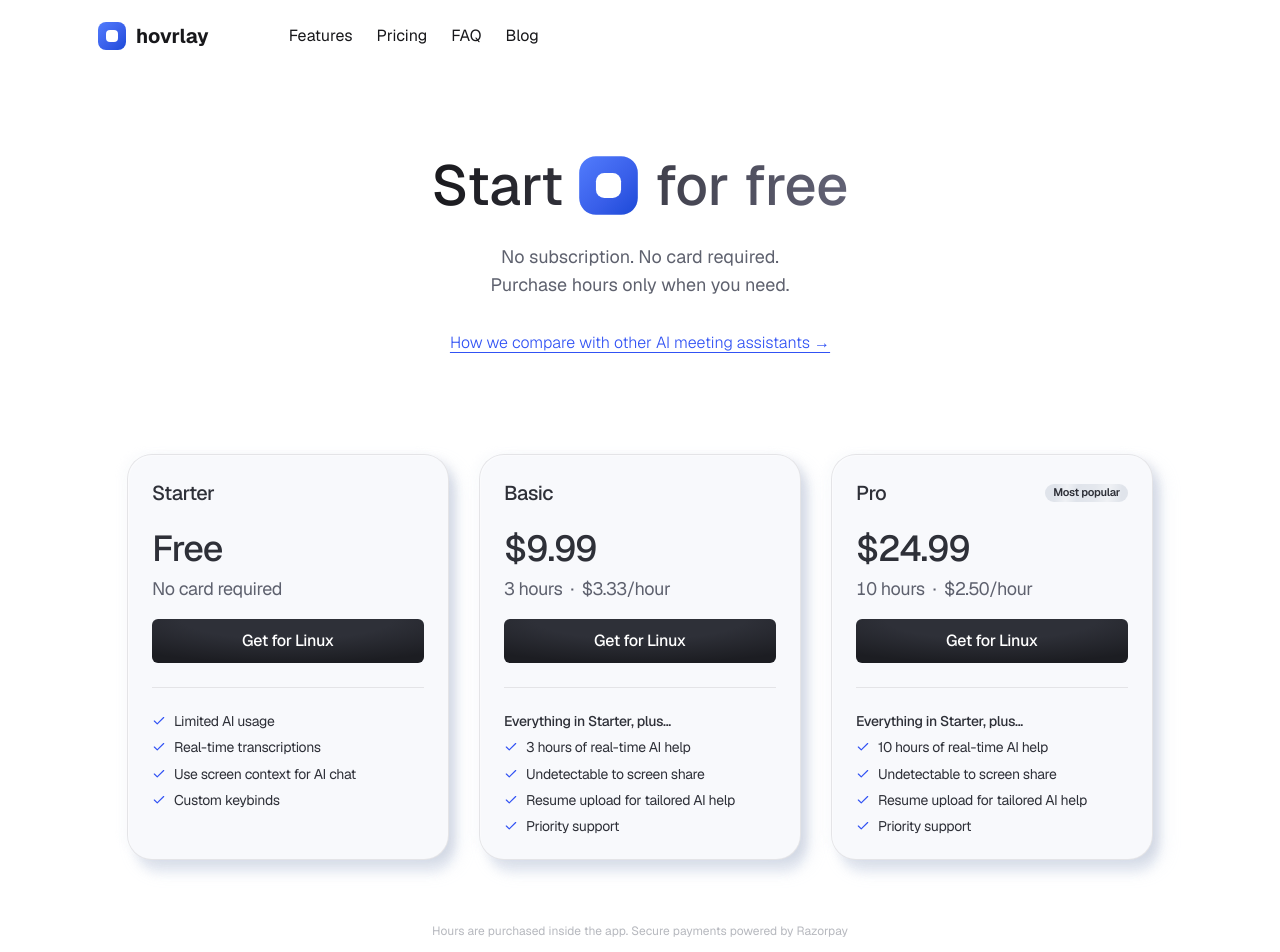
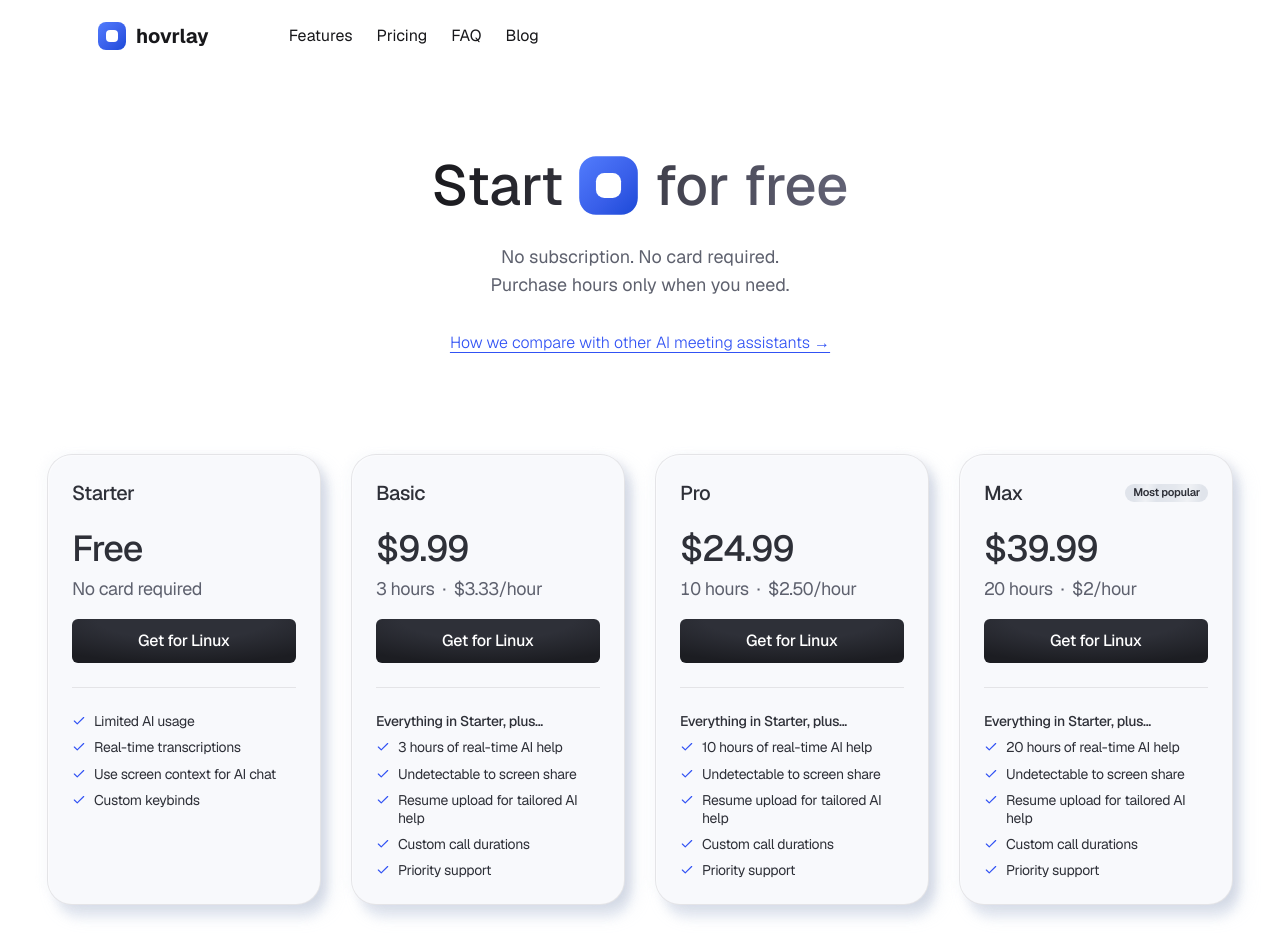
Before and after one commit to hovrlay/hovrlay-website, a Next.js app: page /pricing in a window 1280 px wide. Shown: the top 952 px of the page. Built offline with nearby package versions, Linux system fonts and the light colour scheme.

Commit message:
Added max plan in pricing

```diff
--- a/src/components/Pricing.tsx
+++ b/src/components/Pricing.tsx
@@ -191,6 +191,10 @@ const StarterPlanCard = ({ delay = 0, useInr }: { delay?: number; useInr: boolea
             </p>
             <p className={featureItemClassName}>
               <span className="flex h-[1lh] shrink-0 items-center"><CheckIcon className="h-3.5 w-3.5" /></span>
+              <span>Custom call durations</span>
+            </p>
+            <p className={featureItemClassName}>
+              <span className="flex h-[1lh] shrink-0 items-center"><CheckIcon className="h-3.5 w-3.5" /></span>
               <span>Priority support </span>
             </p>
           </div>
@@ -220,7 +224,6 @@ const ProPlanCard = ({ delay = 0, useInr }: { delay?: number; useInr: boolean })
         <div className="flex min-h-0 flex-1 flex-col">
           <div className="flex items-center justify-between gap-2">
             <p className="text-lg sm:text-xl font-medium tracking-tight text-foreground">Pro</p>
-            <span className="inline-flex h-[18px] shrink-0 items-center justify-center rounded-full bg-[#E0E4EB] bg-[linear-gradient(97.12deg,_rgba(255,255,255,0)_13%,_rgba(255,255,255,0.5)_26.4%,_rgba(255,255,255,0)_39.16%,_rgba(255,255,255,0.128542)_59.34%,_rgba(255,255,255,0.5)_75.6%,_rgba(255,255,255,0)_91.98%)] px-2 py-0.5 text-[11px] leading-tight font-semibold tracking-tight whitespace-nowrap text-foreground">Most popular</span>
           </div>
 
           <div className="mt-6">
@@ -258,6 +261,81 @@ const ProPlanCard = ({ delay = 0, useInr }: { delay?: number; useInr: boolean })
             </p>
             <p className={featureItemClassName}>
               <span className="flex h-[1lh] shrink-0 items-center"><CheckIcon className="h-3.5 w-3.5" /></span>
+              <span>Custom call durations</span>
+            </p>
+            <p className={featureItemClassName}>
+              <span className="flex h-[1lh] shrink-0 items-center"><CheckIcon className="h-3.5 w-3.5" /></span>
+              <span>Priority support </span>
+            </p>
+          </div>
+        </div>
+      </div>
+    </div>
+  );
+};
+
+const MaxPlanCard = ({ delay = 0, useInr }: { delay?: number; useInr: boolean }) => {
+  const { ref, isVisible } = useScrollAnimation({
+    threshold: 0.1,
+    rootMargin: "0px 0px -50px 0px",
+    triggerOnce: true,
+  });
+  const platform = detectDownloadPlatform();
+  const price = useInr ? formatINR(3999) : formatUSD(39.99);
+  const perHour = useInr ? formatINR(200) : formatUSDPerHour(2);
+
+  return (
+    <div
+      ref={ref}
+      className={`flex h-full min-h-0 flex-col pt-5 animate-scroll-fade-in-up ${isVisible ? "visible" : ""}`}
+      style={{ transitionDelay: `${delay}ms` }}
+    >
+      <div className={`${cardClassName} ring-1 ring-border`}>
+        <div className="flex min-h-0 flex-1 flex-col">
+          <div className="flex items-center justify-between gap-2">
+            <p className="text-lg sm:text-xl font-medium tracking-tight text-foreground">Max</p>
+            <span className="inline-flex h-[18px] shrink-0 items-center justify-center rounded-full bg-[#E0E4EB] bg-[linear-gradient(97.12deg,_rgba(255,255,255,0)_13%,_rgba(255,255,255,0.5)_26.4%,_rgba(255,255,255,0)_39.16%,_rgba(255,255,255,0.128542)_59.34%,_rgba(255,255,255,0.5)_75.6%,_rgba(255,255,255,0)_91.98%)] px-2 py-0.5 text-[11px] leading-tight font-semibold tracking-tight whitespace-nowrap text-foreground">Most popular</span>
+          </div>
+
+          <div className="mt-6">
+            <p className="text-4xl font-medium tabular-nums tracking-tight text-foreground leading-none">{price}</p>
+            <p className="mt-2 text-lg font-normal tabular-nums tracking-tight text-muted-foreground">20 hours &nbsp;·&nbsp; {perHour}/hour</p>
+          </div>
+
+          <div className="mt-4">
+            <button
+              type="button"
+              onClick={() => handleDownload(platform)}
+              className={downloadBtnClassName}
+            >
+              <span className="relative z-10 inline-flex w-full items-center justify-center gap-1 whitespace-nowrap">
+                {downloadButtonLabels[platform]}
+              </span>
+            </button>
+          </div>
+
+          <div className="mt-6 border-t border-border pt-6" />
+
+          <div className="space-y-2">
+            <p className="text-sm tracking-tight leading-[1.3] font-medium text-foreground">Everything in Starter, plus...</p>
+            <p className={featureItemClassName}>
+              <span className="flex h-[1lh] shrink-0 items-center"><CheckIcon className="h-3.5 w-3.5" /></span>
+              <span>20 hours of real-time AI help</span>
+            </p>
+            <p className={featureItemClassName}>
+              <span className="flex h-[1lh] shrink-0 items-center"><CheckIcon className="h-3.5 w-3.5" /></span>
+              <span>Undetectable to screen share</span>
+            </p>
+            <p className={featureItemClassName}>
+              <span className="flex h-[1lh] shrink-0 items-center"><CheckIcon className="h-3.5 w-3.5" /></span>
+              <span>Resume upload for tailored AI help</span>
+            </p>
+            <p className={featureItemClassName}>
+              <span className="flex h-[1lh] shrink-0 items-center"><CheckIcon className="h-3.5 w-3.5" /></span>
+              <span>Custom call durations</span>
+            </p>
+            <p className={featureItemClassName}>
+              <span className="flex h-[1lh] shrink-0 items-center"><CheckIcon className="h-3.5 w-3.5" /></span>
               <span>Priority support </span>
             </p>
           </div>
@@ -283,7 +361,7 @@ const Pricing = () => {
 
   return (
     <section id="pricing" className=" px-4 md:px-8 lg:px-12">
-      <div className="container-custom mx-auto max-w-6xl">
+      <div className="container-custom mx-auto max-w-6xl xl:max-w-7xl">
         <header
           ref={headerRef}
           className={`mb-8 animate-scroll-fade-in-up ${headerVisible ? "visible" : ""}`}
@@ -316,11 +394,12 @@ const Pricing = () => {
             </Link>
           </div>
 
-          <div className="mx-auto w-full max-w-xs md:max-w-2xl xl:max-w-5xl">
-            <div className="grid grid-cols-1 md:grid-cols-2 xl:grid-cols-3 gap-6 lg:gap-8 items-stretch">
+          <div className="mx-auto w-full max-w-xs md:max-w-2xl lg:max-w-4xl xl:max-w-7xl">
+            <div className="grid grid-cols-1 md:grid-cols-2 xl:grid-cols-4 gap-6 lg:gap-8 items-stretch">
               <FreePlanCard delay={0} />
               <StarterPlanCard delay={100} useInr={useInr} />
               <ProPlanCard delay={200} useInr={useInr} />
+              <MaxPlanCard delay={300} useInr={useInr} />
             </div>
           </div>
           <p className="mt-8 text-center text-xs text-muted-foreground/45">
```
